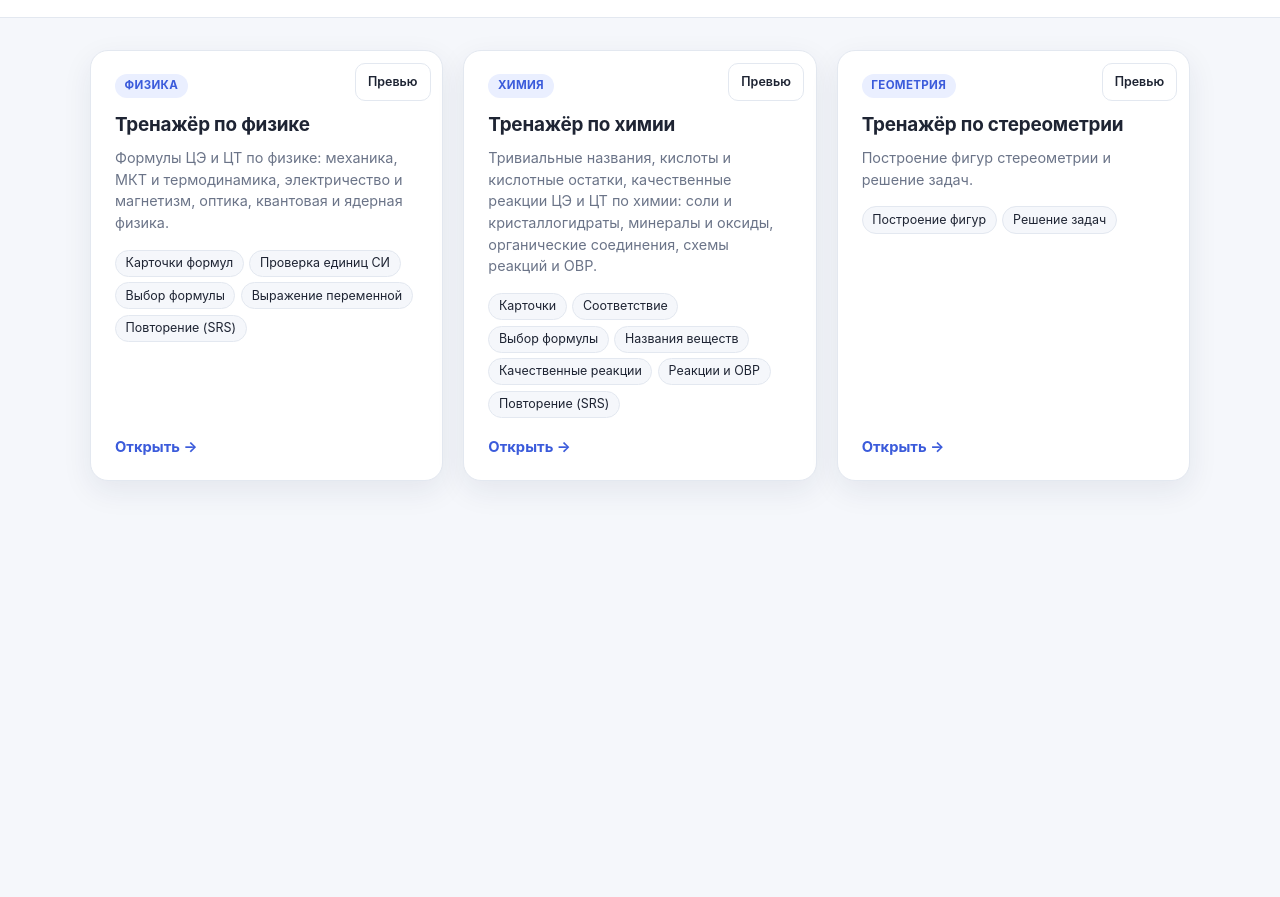
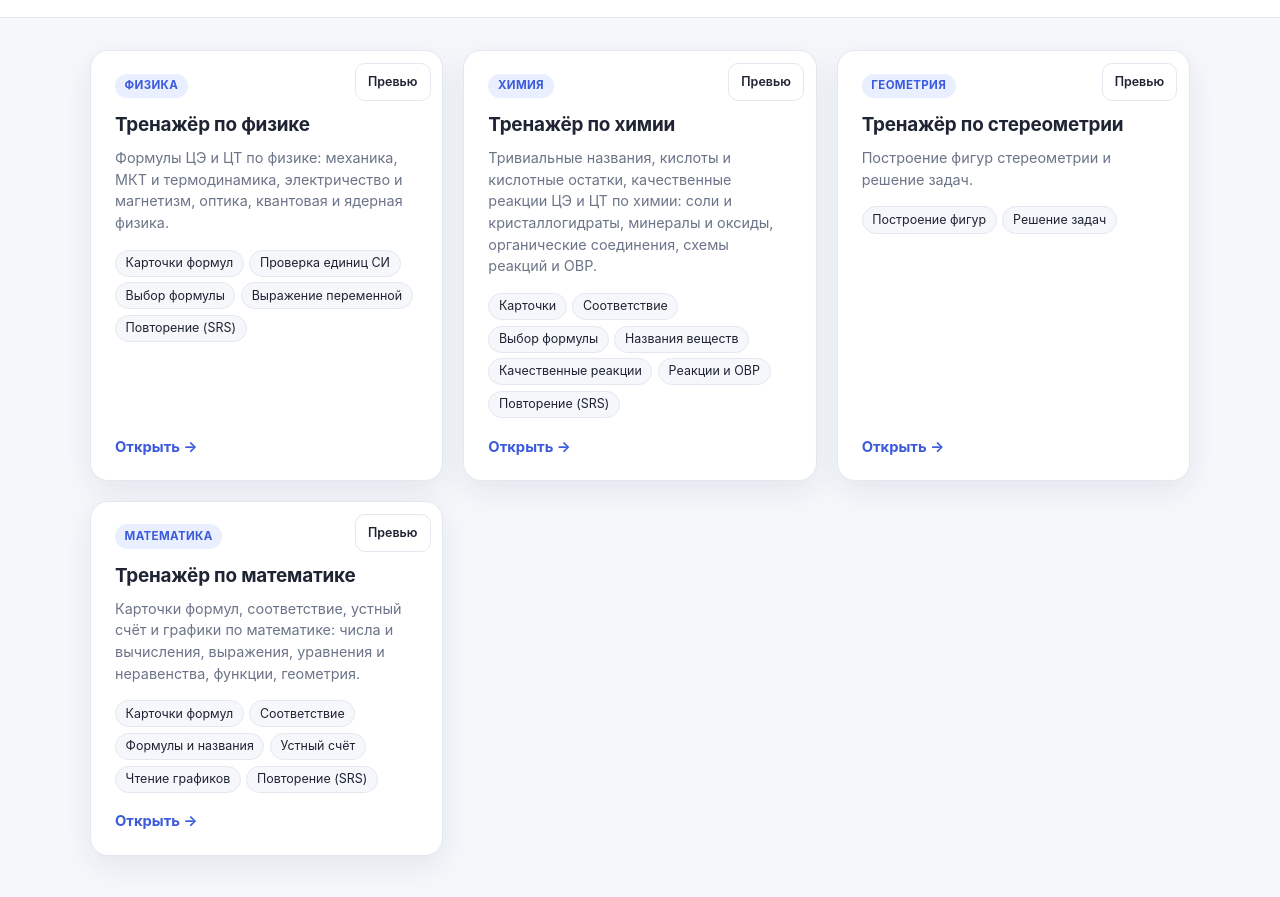
Before and after one commit to uladzherman/uladzherman.github.io, a plain HTML site: page index.html in a window 1280 px wide. Shown: the part 99-996 px from the top of the page. Before the commit the page ends 800 px from the top, so only its background shows below. Drawn offline with Linux system fonts and the light colour scheme.

Commit message:
Добавлен тренажёр по математике в список тренажёров

```diff
--- a/index.html
+++ b/index.html
@@ -95,6 +95,27 @@
         </a>
         <button class="preview-toggle" type="button" aria-pressed="false">Превью</button>
       </li>
+      <li class="trainer-item">
+        <a class="trainer" href="/math/">
+          <span class="trainer__badge">Математика</span>
+          <h2 class="trainer__title">Тренажёр по математике</h2>
+          <p class="trainer__desc">Карточки формул, соответствие, устный счёт и графики по математике: числа и вычисления, выражения, уравнения и неравенства, функции, геометрия.</p>
+          <ul class="trainer__modes">
+            <li>Карточки формул</li>
+            <li>Соответствие</li>
+            <li>Формулы и названия</li>
+            <li>Устный счёт</li>
+            <li>Чтение графиков</li>
+            <li>Повторение (SRS)</li>
+          </ul>
+          <span class="trainer__cta">Открыть →</span>
+          <span class="preview" data-src="/math/" aria-hidden="true">
+            <span class="preview__label">Тренажёр по математике</span>
+            <span class="preview__cta">Открыть тренажёр →</span>
+          </span>
+        </a>
+        <button class="preview-toggle" type="button" aria-pressed="false">Превью</button>
+      </li>
     </ul>
   </main>
 
```
